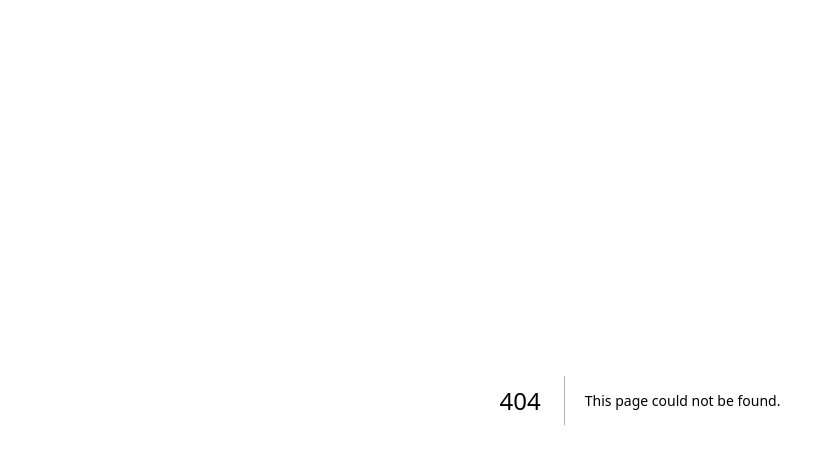
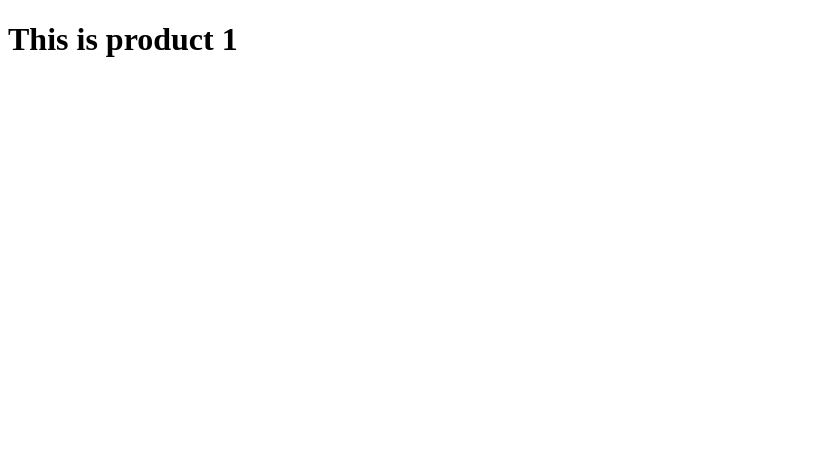
Before and after one commit to Pradyuman554/Next-Projects, a Next.js app in the folder project1/: page /products/1 in a window 1280 px wide. Before the commit this address had no page. Shown: the top 464 px of the page, without its empty margins (0-835 px from the left). Built offline with nearby package versions, Linux system fonts and the light colour scheme.

Commit message:
Square brackets

```diff
--- /dev/null
+++ b/project1/src/app/products/[productId]/page.tsx
@@ -0,0 +1,5 @@
+export default function Product(){
+    return (
+        <h1>This is product 1</h1>
+    );
+}
```
Also changed, not shown: project1/src/app/products/productId/page.tsx (deleted).
